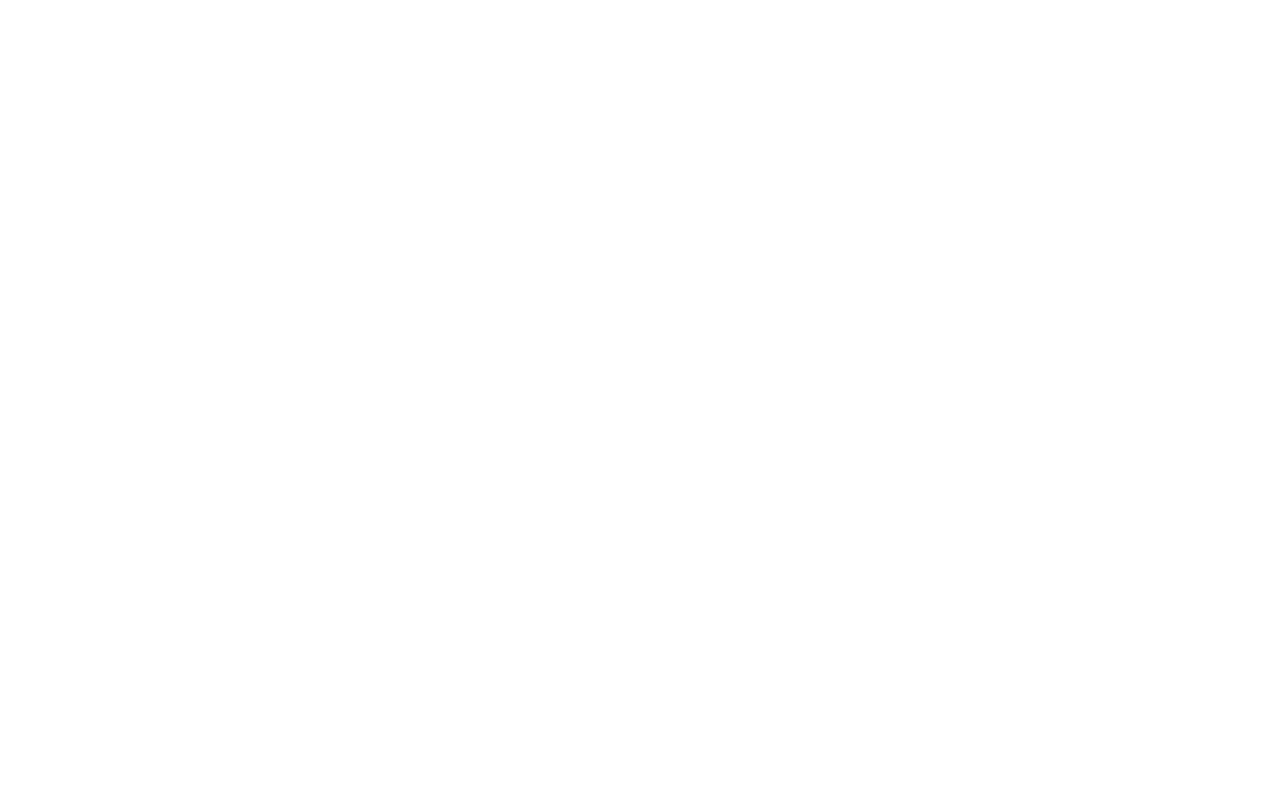
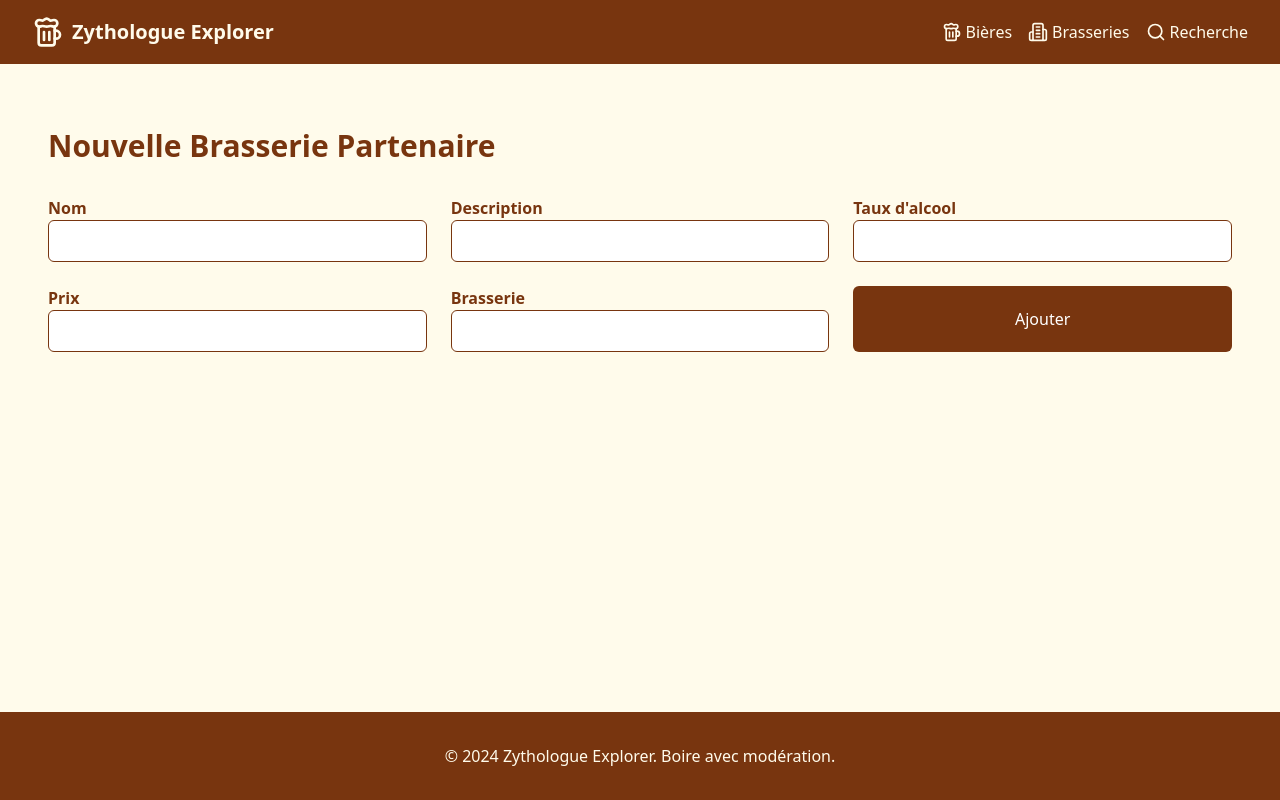
Before and after one commit to Supzero-0/Zytho-Front-ML, a React (Vite) app: page /beers/add in a window 1280 px wide. Before the commit this address had no page. Built offline with nearby package versions, Linux system fonts and the light colour scheme.

Commit message:
Feat: Add BeerAdd page and integrate it into the routing structure

```diff
--- a/src/App.tsx
+++ b/src/App.tsx
@@ -1,7 +1,8 @@
 import { BrowserRouter, Routes, Route } from 'react-router-dom';
 import Layout from './pages/Layout';
 import Home from './pages/Home';
-import Beers from './pages/Beers';
+import Beers from './pages/Beers/Beers';
+import BeerAdd from './pages/Beers/BeerAdd';
 import Breweries from './pages/Breweries/Breweries';
 import BreweryAdd from './pages/Breweries/BreweryAdd';
 
@@ -13,6 +14,7 @@
         <Route path="/" element={<Layout />}>
           <Route index element={<Home />} />
           <Route path="/beers" element={<Beers />} />
+          <Route path="/beers/add" element={<BeerAdd />} />
           <Route path="/breweries" element={<Breweries />} />
           <Route path="/breweries/add" element={<BreweryAdd />} />
           <Route path="/search" element={<div>Search</div>} />
--- /dev/null
+++ b/src/pages/Beers/BeerAdd.tsx
@@ -0,0 +1,95 @@
+import { useState } from "react";
+import { BeerRequestBody } from "../../interfaces/beerInterface";
+import { BeerService } from "../../services/beerService";
+import { redirect } from "react-router-dom";
+
+export default function BeerAdd(): JSX.Element {
+    const [beer, setBeer] = useState<BeerRequestBody>({
+        name: "",
+        description: "",
+        abv: 0,
+        price: 0,
+        id_brewery: 1,
+    });
+    const [errors, setErrors] = useState<{ [key: string]: string }>({});
+
+    const validateField = (name: string, value: any) => {
+        switch (name) {
+            case "name":
+                return value.trim() ? "" : "Le nom est requis";
+            case "description":
+                return value.trim() ? "" : "La description est requise";
+            case "abv":
+                if (value <= 0) {
+                    return "Le taux d'alcool doit être supérieur à 0";
+                } else if (value > 20) {
+                    return "Le taux d'alcool doit être inférieur à 20";
+                }
+                break;
+            case "price":
+                if (value <= 0) {
+                    return "Le prix doit être supérieur à 0";
+                }
+                break;
+            case "id_brerwery":
+                if (!Number.isInteger(value) || value <= 0) {
+                    return "L'identifiant de la brasserie doit être un entier positif.";
+                }
+                break;
+            default:
+                return "";
+        }
+    };
+
+    const handleChange = (e: React.ChangeEvent<HTMLInputElement>) => {
+
+        // Validation
+        const error = validateField(e.target.id, e.target.value) || "";
+        setErrors((prevErrors) => ({ ...prevErrors, [e.target.id]: error }));
+
+        // Mise à jour du state
+        setBeer({
+            ...beer,
+            [e.target.id]: e.target.value,
+        });
+    };
+
+    const handleCreate = async () => {
+        await BeerService.createBeer(beer);
+        return redirect("/beers");
+    };
+
+    return (
+        <div className="max-w-7xl mx-auto px-4 py-8">
+            <h1 className="text-3xl font-bold text-amber-900 mb-8">Nouvelle Brasserie Partenaire</h1>
+            <form className="grid grid-cols-1 sm:grid-cols-2 lg:grid-cols-3 gap-6">
+                <div className="flex flex-col">
+                    <label className="text-amber-900 font-semibold" htmlFor="name">Nom</label>
+                    <input onChange={handleChange} className="border border-amber-900 rounded-md p-2" type="text" id="name" />
+                    {errors.name && <span className="error">{errors.name}</span>}
+                </div>
+                <div className="flex flex-col">
+                    <label className="text-amber-900 font-semibold" htmlFor="description">Description</label>
+                    <input onChange={handleChange} className="border border-amber-900 rounded-md p-2" type="text" id="description" />
+                    {errors.description && <span className="error">{errors.description}</span>}
+                </div>
+                <div className="flex flex-col">
+                    <label className="text-amber-900 font-semibold" htmlFor="abv">Taux d'alcool</label>
+                    <input onChange={handleChange} className="border border-amber-900 rounded-md p-2" type="text" id="abv" />
+                    {errors.abv && <span className="error">{errors.abv}</span>}
+                </div>
+                <div className="flex flex-col">
+                    <label className="text-amber-900 font-semibold" htmlFor="price">Prix</label>
+                    <input onChange={handleChange} className="border border-amber-900 rounded-md p-2" type="text" id="price" />
+                    {errors.price && <span className="error">{errors.price}</span>}
+                </div>
+                <div className="flex flex-col">
+                    <label className="text-amber-900 font-semibold" htmlFor="id_brewery">Brasserie</label>
+                    <input onChange={handleChange} className="border border-amber-900 rounded-md p-2" type="text" id="id_brewery" />
+                    {errors.id_brewery && <span className="error">{errors.id_brewery}</span>}
+                </div>
+                <button onClick={handleCreate} className="bg-amber-900 text-white px-4 py-2 rounded-md">Ajouter</button>
+            </form>
+        </div>
+    )
+}
--- a/src/pages/Beers.tsx
+++ b/src/pages/Beers/Beers.tsx
@@ -1,7 +1,8 @@
 import { useEffect, useState } from "react";
-import { BeerResponseBody } from "../interfaces/beerInterface";
-import { BeerService } from "../services/beerService";
-import BeerCard from "../components/Beer/BeerCard";
+import { BeerResponseBody } from "../../interfaces/beerInterface";
+import { BeerService } from "../../services/beerService";
+import BeerCard from "../../components/Beer/BeerCard";
+import { Link } from "react-router-dom";
 
 export default function Beers() {
     const [beers, setBeers] = useState<BeerResponseBody[]>([]);
@@ -42,7 +43,10 @@
 
     return (
         <div className="max-w-7xl mx-auto px-4 py-8">
-            <h1 className="text-3xl font-bold text-amber-900 mb-8">Nos Bières Artisanales</h1>
+            <div className="flex justify-between items-center mb-8">
+                <h1 className="text-3xl font-bold text-amber-900">Nos Bières Artisanales</h1>
+                <Link to="/beers/add" className="bg-amber-900 text-white px-4 py-2 rounded-md">Ajouter une bière</Link>
+            </div>
             <div className="grid grid-cols-1 sm:grid-cols-2 lg:grid-cols-3 xl:grid-cols-4 gap-6">
                 {beers?.map((beer: any) => (<BeerCard key={beer.id_beer} beer={beer} />))}
             </div>
--- a/src/services/beerService.tsx
+++ b/src/services/beerService.tsx
@@ -1,4 +1,4 @@
-import { BeerResponseBody } from "../interfaces/beerInterface";
+import { BeerResponseBody, BeerRequestBody } from "../interfaces/beerInterface";
 import { apiClient } from "./apiClient";
 
 // Récupération des bières
@@ -7,6 +7,13 @@
     return response.data;
 };
 
+// Création d'une bière
+const createBeer = async (beer: BeerRequestBody): Promise<BeerRequestBody> => {
+    const response = await apiClient.post('/beers', beer);
+    return response.data;
+};
+
 export const BeerService = {
     getBeers,
+    createBeer,
 };
```
